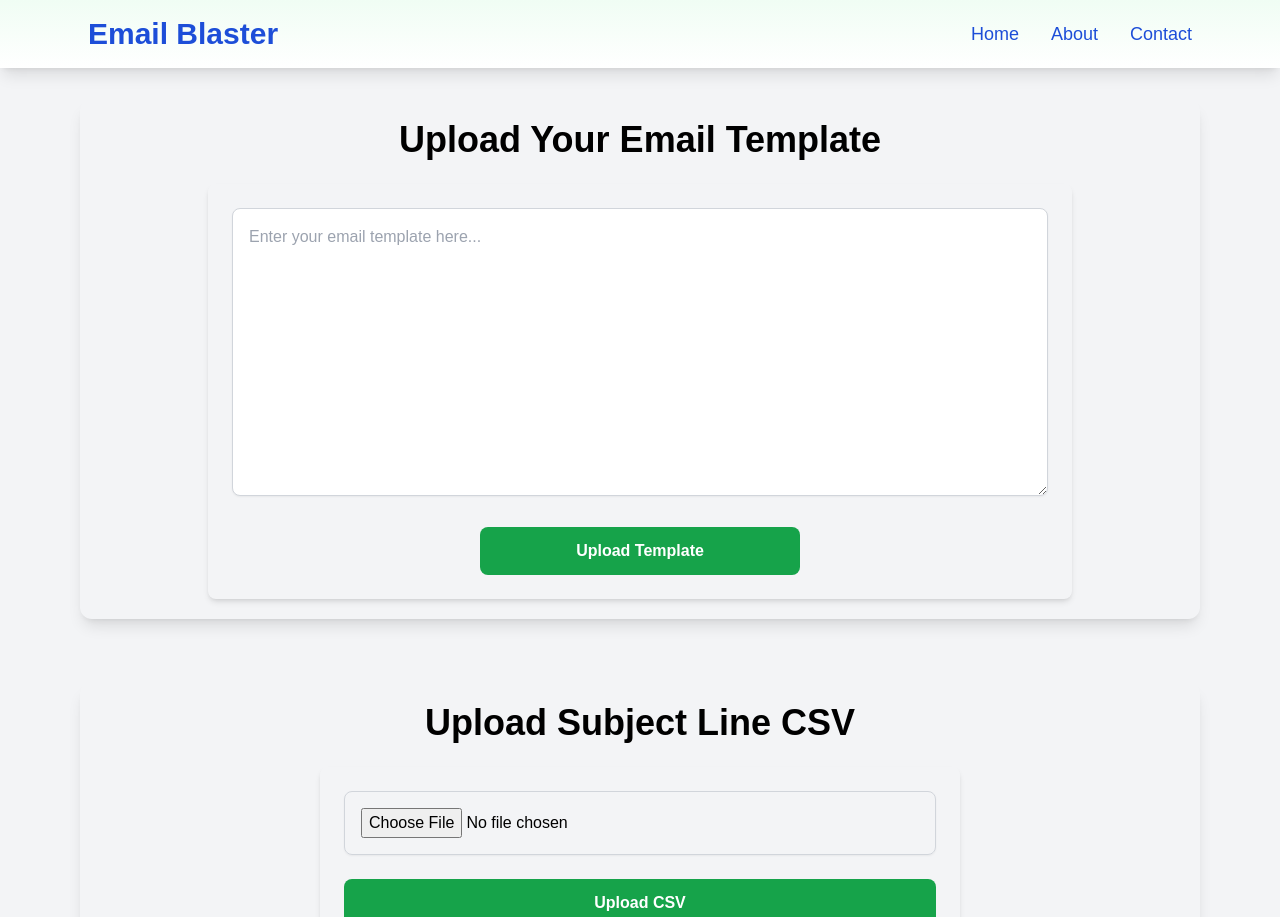
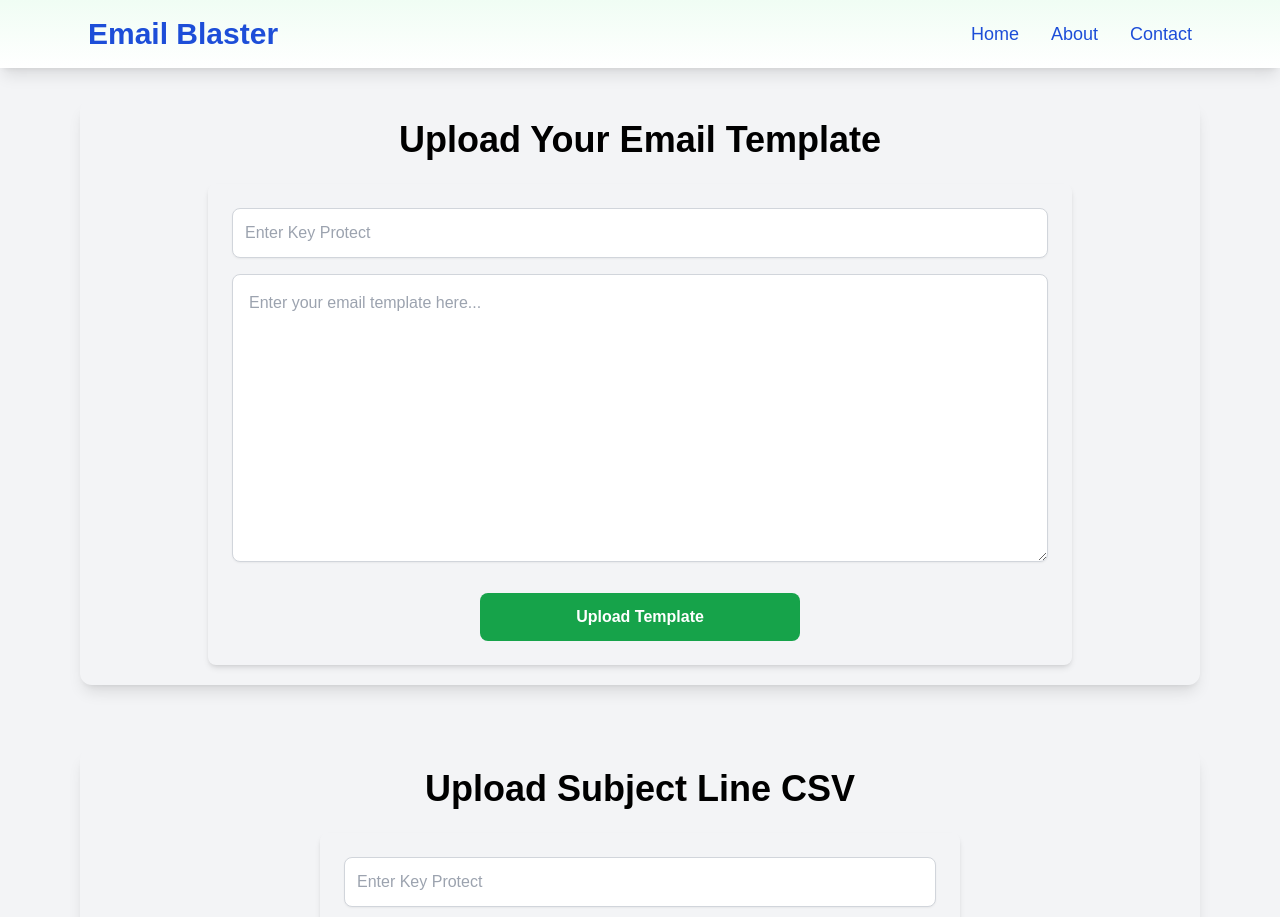
Before and after one commit to priteshrao3/dashboard, a Next.js app: page / in a window 1280 px wide. Shown: the top 917 px of the page. Built offline with nearby package versions, Linux system fonts and the light colour scheme.

Commit message:
app updated

```diff
--- a/app/home/uploadsubjects.jsx
+++ b/app/home/uploadsubjects.jsx
@@ -1,11 +1,18 @@
-'use client'
+'use client';
 import { useState } from 'react';
 import axios from 'axios';
 
 const UploadSubject = () => {
+  const [keyProtect, setKeyProtect] = useState(localStorage.getItem("key_protect") || "");
   const [file, setFile] = useState(null);
   const [message, setMessage] = useState('');
   const [messageClass, setMessageClass] = useState('');
+
+  const handleKeyProtectChange = (e) => {
+    const value = e.target.value;
+    setKeyProtect(value);
+    localStorage.setItem("key_protect", value);
+  };
 
   const handleFileChange = (event) => {
     setFile(event.target.files[0]);
@@ -13,6 +20,12 @@ const UploadSubject = () => {
 
   const handleSubmit = async (event) => {
     event.preventDefault();
+
+    if (!keyProtect.trim()) {
+      setMessage("Key Protect is required.");
+      setMessageClass("text-red-600 font-semibold");
+      return;
+    }
 
     if (!file) {
       alert('Please select a CSV file to upload.');
@@ -30,7 +43,7 @@ const UploadSubject = () => {
         return;
       }
 
-      const payload = subjects.map((subject) => ({ subject }));
+      const payload = subjects.map((subject) => ({ subject, key_protect: keyProtect }));
 
       setMessage('Uploading...');
       setMessageClass('text-yellow-600 font-semibold');
@@ -39,7 +52,12 @@ const UploadSubject = () => {
         const response = await axios.post(
           'https://automationdg.pythonanywhere.com/apis/subject-line/',
           payload,
-          { headers: { 'Content-Type': 'application/json' } }
+          {
+            headers: {
+              'Content-Type': 'application/json',
+              Authorization: `Bearer ${keyProtect}`,
+            },
+          }
         );
 
         if (response.status === 200 || response.status === 201) {
@@ -62,7 +80,15 @@ const UploadSubject = () => {
     <div className="rounded-xl shadow-lg py-5 md:px-60">
       <h1 className="md:text-4xl text-2xl font-semibold text-black text-center mb-6">Upload Subject Line CSV</h1>
 
-      <form onSubmit={handleSubmit} className=" p-6 rounded-lg shadow-md">
+      <form onSubmit={handleSubmit} className="p-6 rounded-lg shadow-md">
+        <input
+          type="text"
+          value={keyProtect}
+          onChange={handleKeyProtectChange}
+          placeholder="Enter Key Protect"
+          className="w-full text-black p-3 mb-4 border border-gray-300 rounded-lg shadow-sm focus:outline-none focus:ring-2 focus:ring-blue-500"
+        />
+
         <input
           type="file"
           accept=".csv"
--- a/app/home/uploadtemplate.jsx
+++ b/app/home/uploadtemplate.jsx
@@ -1,14 +1,27 @@
-'use client'
+'use client';
 import { useState } from "react";
 import axios from "axios";
 
 const UploadTemplate = () => {
+  const [keyProtect, setKeyProtect] = useState(localStorage.getItem("key_protect") || "");
   const [template, setTemplate] = useState("");
   const [responseMessage, setResponseMessage] = useState("");
   const [messageClass, setMessageClass] = useState("");
 
+  const handleKeyProtectChange = (e) => {
+    const value = e.target.value;
+    setKeyProtect(value);
+    localStorage.setItem("key_protect", value);
+  };
+
   const handleSubmit = async (e) => {
     e.preventDefault();
+
+    if (!keyProtect.trim()) {
+      setResponseMessage("Key Protect is required.");
+      setMessageClass("text-red-600 font-semibold");
+      return;
+    }
 
     if (!template.trim()) {
       setResponseMessage("Template cannot be empty.");
@@ -22,7 +35,12 @@ const UploadTemplate = () => {
     try {
       const response = await axios.post(
         "https://automationdg.pythonanywhere.com/apis/templates/",
-        { template }
+        { template, key_protect: keyProtect }, // Include key_protect in request body
+        {
+          headers: {
+            Authorization: `Bearer ${keyProtect}`,
+          },
+        }
       );
 
       if (response.status === 201) {
@@ -41,9 +59,19 @@ const UploadTemplate = () => {
 
   return (
     <div className="bg-transparent rounded-xl shadow-lg py-5 md:px-32">
-      <h1 className="md:text-4xl text-2xl font-semibold text-black text-center mb-6">Upload Your Email Template</h1>
+      <h1 className="md:text-4xl text-2xl font-semibold text-black text-center mb-6">
+        Upload Your Email Template
+      </h1>
 
       <form onSubmit={handleSubmit} className="text-black p-6 rounded-lg shadow-md">
+        <input
+          type="text"
+          value={keyProtect}
+          onChange={handleKeyProtectChange}
+          placeholder="Enter Key Protect"
+          className="w-full p-3 mb-4 border border-gray-300 rounded-lg shadow-sm focus:outline-none focus:ring-2 focus:ring-blue-500"
+        />
+
         <textarea
           name="template"
           value={template}
@@ -52,6 +80,7 @@ const UploadTemplate = () => {
           className="w-full h-72 p-4 border border-gray-300 rounded-lg shadow-sm focus:outline-none focus:ring-2 focus:ring-blue-500 mb-6"
           placeholder="Enter your email template here..."
         ></textarea>
+
         <div className="flex justify-center">
           <button
             type="submit"
```
